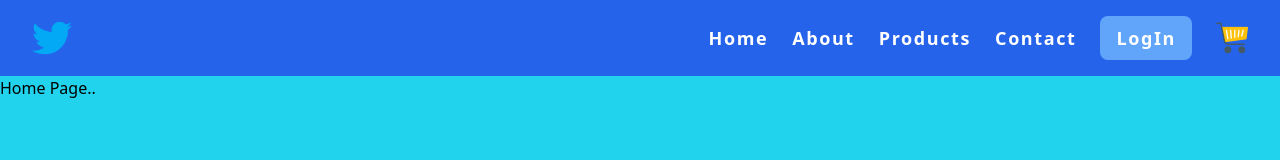
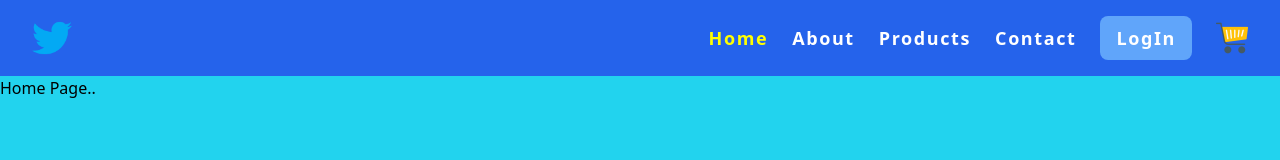
Before and after one commit to CodeWithRohanM/Ecommerce_Site, a React (Create React App) app in the folder client/: page / in a window 1280 px wide. Shown: the top 160 px of the page. Built offline with nearby package versions, Linux system fonts and the light colour scheme.

Commit message:
Added isActive and Cart Transition

```diff
--- a/client/src/Components/NavBar.js
+++ b/client/src/Components/NavBar.js
@@ -1,7 +1,8 @@
 import React from "react";
-import { Link, NavLink } from "react-router-dom";
+import { NavLink } from "react-router-dom";
 
 const NavBar = () => {
+
 
     return <>
         <div className="flex flex-col gap-y-4 items-center md:flex-row md:justify-between bg-blue-600 text-white font-bold antialiased tracking-widest py-3 md:px-8 md:py-4">
@@ -9,14 +10,25 @@ const NavBar = () => {
 
             <a href="/"><img src="/Images/twitter.png" className="w-8 h-8 md:h-10 md:w-10 hover:cursor-pointer"></img></a>
             <div className="flex flex-col gap-y-3 md:flex-row md:gap-x-6 items-center text-md md:text-lg">
-                <Link to="/"><h1 className="hover:cursor-pointer">Home</h1></Link>
-                <Link to="/about"><h1 className="hover:cursor-pointer">About</h1></Link>
-                <Link to="/products"><h1 className="hover:cursor-pointer">Products</h1></Link>
-                <Link to="/contact"><h1 className=" hover:cursor-pointer">Contact</h1></Link>
+                <NavLink to="/" style={({ isActive }) => ({
+                    color: isActive ? "yellow" : "white",
+                })}><h1 className="hover:cursor-pointer">Home</h1></NavLink>
+
+                <NavLink to="/about" style={({ isActive }) => ({
+                    color: isActive ? "yellow" : "white",
+                })}><h1 className="hover:cursor-pointer">About</h1></NavLink>
+
+                <NavLink to="/products" style={({ isActive }) => ({
+                    color: isActive ? "yellow" : "white",
+                })}><h1 className="hover:cursor-pointer">Products</h1></NavLink>
+
+                <NavLink to="/contact" style={({ isActive }) => ({
+                    color: isActive ? "yellow" : "white",
+                })}><h1 className=" hover:cursor-pointer">Contact</h1></NavLink>
 
                 <button type="button" className="bg-blue-400 text-white rounded-lg text-center px-4 py-2 hover:bg-blue-500 hover:cursor-pointer">LogIn</button>
 
-                <img src="/Images/carts.png" className="w-8 h-8 md:w-8 md:h-8 hover:cursor-pointer"></img>
+                <img src="/Images/carts.png" className="w-8 h-8 md:w-8 md:h-8 hover:cursor-pointer hover:-translate-y-1 transition ease-in-out duration-200"></img>
             </div>
         </div>
 
```
